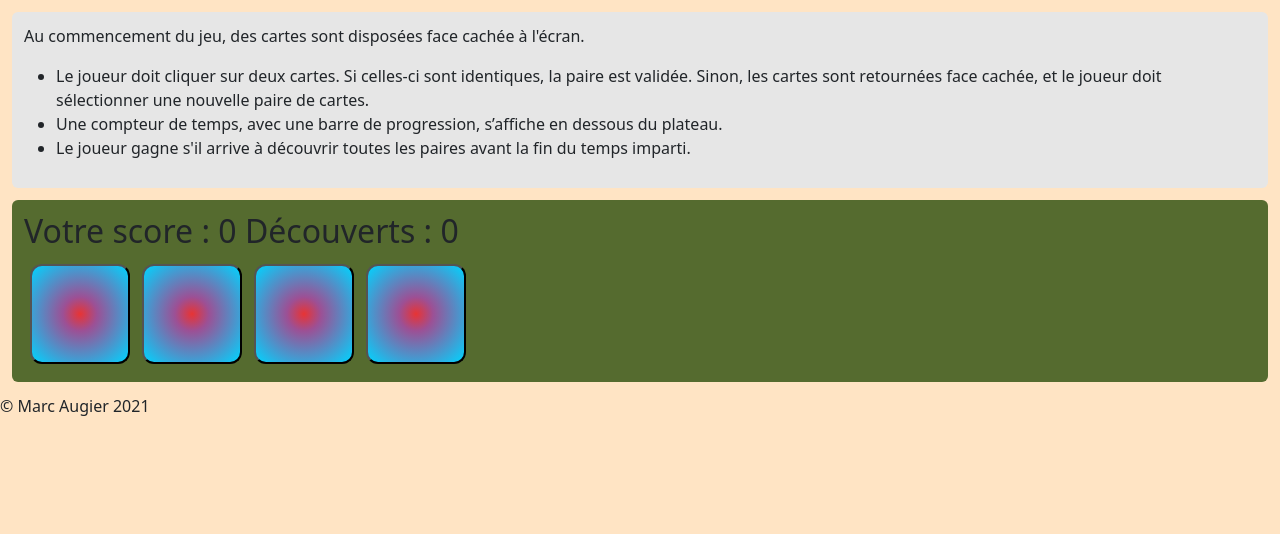
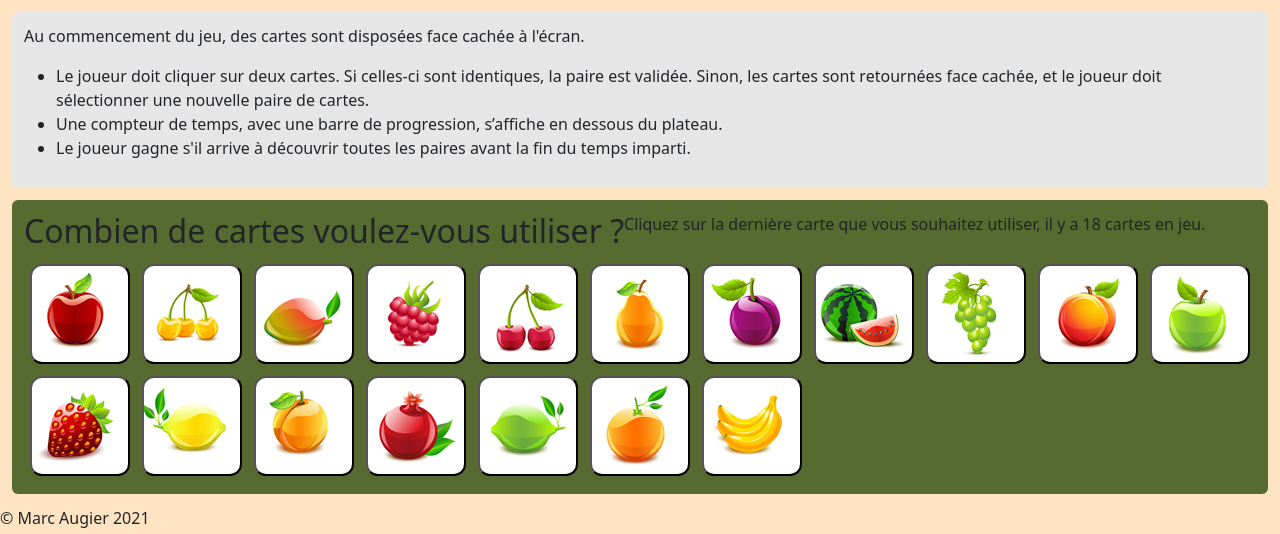
Before and after one commit to marcyves/memory, a PHP site: page / in a window 1280 px wide. Shown: the part 56-590 px from the top of the page. Run offline with PHP 8.4, Linux system fonts and the light colour scheme.

Commit message:
ajout page de garde

```diff
--- a/assets/memory.js
+++ b/assets/memory.js
@@ -1,35 +1,69 @@
 class Memory {
-    constructor(cards){
+
+    constructor(){
+
+        let demo_deck = 18;
+        this.max_card = 0;
+
+        // Build and display welcome screen
+        var mydata = JSON.parse(jsn_msg);
+        this.displayMessage(mydata[0].welcome, 'message');
+        this.displayMessage(mydata[0].menu + "il y a "+demo_deck+" cartes en jeu.</p>", 'titre');
+
+
+        this.createDemoDeck(demo_deck);
+        this.displayBoard(demo_deck);
+        for(let i=0;i<demo_deck;i++){
+            this.displayCard(i);
+        }
+    }
+
+    start(cards){
+
         this.max_card = cards * 2;
         this.card_selected = false;
         this.step = 0;
         this.found = 0;
-        this.deck = [];
 
-        this.createDeck(this.max_card);
-        this.displayBoard();
+        this.createDeck();
+        this.displayBoard(this.max_card);
         this.displayScore();
     }
 
-    createDeck(max){
-        //TODO tester max est pair
-        for(let i=0;i<max/2;i++){
+    createDemoDeck(n){
+        this.deck = [];
+        this.deck.length = 0;
+
+        for(let i=0;i<n;i++){
             this.deck[i] = i;
-            this.deck[i + max/2] = i;
+        }
+    }
+
+    createDeck(){
+        this.deck = [];
+        this.deck.length = 0;
+
+        for(let i=0;i<this.max_card/2;i++){
+            this.deck[i] = i;
+            this.deck[i + this.max_cardmax/2] = i;
         }
         shuffle(this.deck);
-        console.log(this.deck);
+        console.log("Le paquet de " + this.max_card + " cartes en jeu: " + this.deck);
+    }
+
+    displayMessage(m, type){
+        let elt = document.getElementById(type);
+        elt.innerHTML = m;
     }
 
     displayScore(){
-        let elt = document.getElementById('score');
-        elt.innerHTML = "<h2>Votre score : " + this.step +" Découverts : " + this.found + "</h2>";
+        this.displayMessage("<h2>Votre score : " + this.step +" Découverts : " + this.found + "</h2>", 'titre');
     }
 
-    displayBoard(){
+    displayBoard(n){
         let tmp = "";
         let elt = document.getElementById('plateau');
-        for(let i=0;i<this.max_card;i++){
+        for(let i=0;i<n;i++){
             tmp += this.buildCard(i);
         }
 
@@ -86,6 +120,11 @@
 }
 
 function cardSelected(n){
+    if(game.max_card === 0){
+        // Le jeu n'a pas démarré
+        game.start(n+1);
+    }else{
+        // Le jeu est en route
         game.displayCard(n);
 
         if (game.card_selected){
@@ -104,5 +143,6 @@
             game.card_selected = true;
         }
     }
+}
 
-const game = new Memory(2);
+const game = new Memory();
--- /dev/null
+++ b/assets/messages.json
@@ -0,0 +1 @@
+jsn_msg = '[{"welcome" : "<p>Au commencement du jeu, des cartes sont disposées face cachée à l\'écran.<ul><li>Le joueur doit cliquer sur deux cartes. Si celles-ci sont identiques, la paire est validée. Sinon, les cartes sont retournées face cachée, et le joueur doit sélectionner une nouvelle paire de cartes.</li><li>Une compteur de temps, avec une barre de progression, s\’affiche en dessous du plateau.</li><li>Le joueur gagne s\'il arrive à découvrir toutes les paires avant la fin du temps imparti.</li></ul></p>", "menu" : "<h2>Combien de cartes voulez-vous utiliser ?</h2><p>Cliquez sur la dernière carte que vous souhaitez utiliser, "}]';
--- a/assets/style.css
+++ b/assets/style.css
@@ -2,7 +2,7 @@
     background-color: bisque;
 }
 
-.instructions{
+#message{
     background-color: rgb(230, 230, 230);
     margin: 12px;
     border-radius: 6px;
--- a/index.html
+++ b/index.html
@@ -31,17 +31,10 @@
             </nav>
     </header>
     <main>
-        <section class="instructions">
-            <p>Au commencement du jeu, des cartes sont disposées face cachée à l'écran.
-                <ul>
-                    <li>Le joueur doit cliquer sur deux cartes. Si celles-ci sont identiques, la paire est validée. Sinon, les cartes sont retournées face cachée, et le joueur doit sélectionner une nouvelle paire de cartes.</li>
-                    <li>Une compteur de temps, avec une barre de progression, s’affiche en dessous du plateau.</li>
-                    <li>Le joueur gagne s'il arrive à découvrir toutes les paires avant la fin du temps imparti.</li>
-                </ul>
-             </p>
+        <section id="message">
         </section>
         <section class="plateau">
-            <div id="score"></div>
+            <div id="titre"></div>
             <div id="plateau"></div>
         </section>
         </main>
@@ -50,6 +43,7 @@
     </footer>
     <script src="https://cdn.jsdelivr.net/npm/@popperjs/core@2.9.3/dist/umd/popper.min.js" integrity="sha384-eMNCOe7tC1doHpGoWe/6oMVemdAVTMs2xqW4mwXrXsW0L84Iytr2wi5v2QjrP/xp" crossorigin="anonymous"></script>
     <script src="https://cdn.jsdelivr.net/npm/bootstrap@5.1.0/dist/js/bootstrap.min.js" integrity="sha384-cn7l7gDp0eyniUwwAZgrzD06kc/tftFf19TOAs2zVinnD/C7E91j9yyk5//jjpt/" crossorigin="anonymous"></script>
+    <script src="assets/messages.json"></script>
     <script src="assets/memory.js"></script>
 </body>
 </html>
```
Lines whose indentation alone changed are shown as unchanged.
